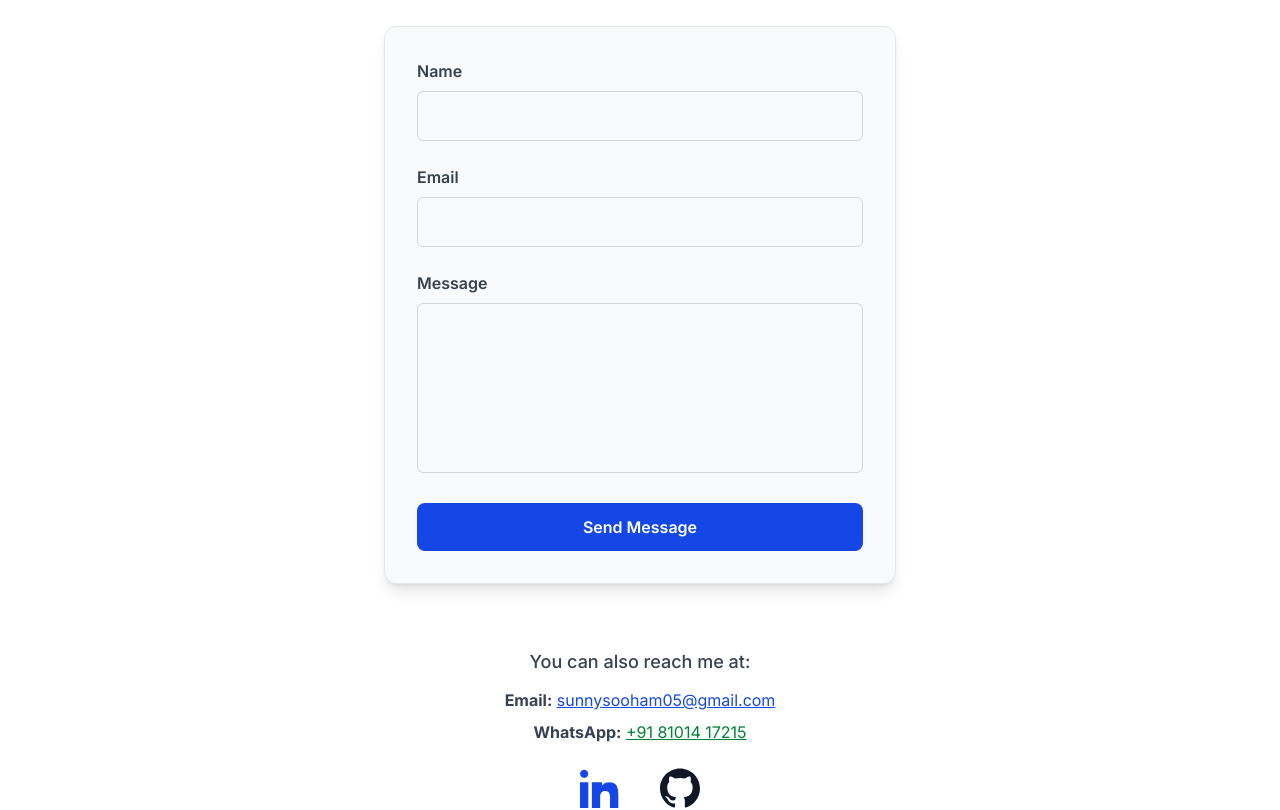
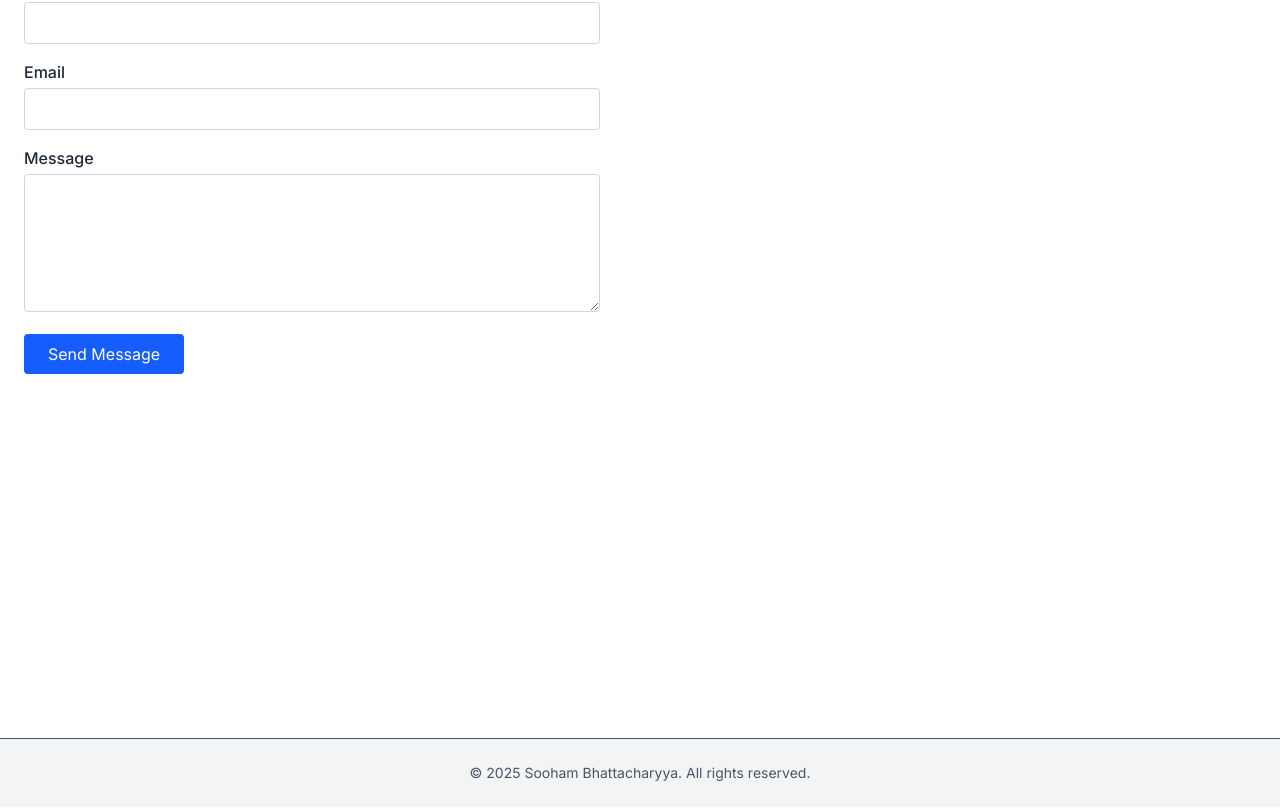
Before and after one commit to SoohamBhattacharyya/portfolio-site, a Next.js app: page /contact in a window 1280 px wide. Shown: the part 170-980 px from the top of the page. Built offline with nearby package versions, Linux system fonts and the light colour scheme.

Commit message:
Add Contact Form using Formspree

```diff
--- a/src/app/contact/page.tsx
+++ b/src/app/contact/page.tsx
@@ -3,137 +3,55 @@
 import { useState } from "react";
 
 export default function ContactPage() {
-  const [formData, setFormData] = useState({ name: "", email: "", message: "" });
-  const [status, setStatus] = useState("");
+  const [status, setStatus] = useState("idle");
 
-  function handleChange(e: React.ChangeEvent<HTMLInputElement | HTMLTextAreaElement>) {
-    setFormData({ ...formData, [e.target.name]: e.target.value });
-  }
+  const handleSubmit = async (e: any) => {
+    e.preventDefault();
+    setStatus("sending");
 
-  function handleSubmit(e: React.FormEvent) {
-    e.preventDefault();
-    setStatus("Sending...");
-    setTimeout(() => {
-      setStatus("Thank you! Your message has been sent.");
-      setFormData({ name: "", email: "", message: "" });
-    }, 1500);
-  }
+    const form = new FormData(e.target);
+    const res = await fetch("https://formspree.io/f/xvgrpnyv", {
+      method: "POST",
+      body: form,
+      headers: {
+        Accept: "application/json",
+      },
+    });
+
+    if (res.ok) {
+      setStatus("sent");
+    } else {
+      setStatus("error");
+    }
+  };
 
   return (
-    <main className="min-h-screen p-12 bg-white text-gray-800 flex flex-col items-center">
-      <h1 className="text-5xl font-extrabold mb-10 tracking-wide text-center text-blue-700">
-        Contact Me
-      </h1>
+    <main className="min-h-screen p-6 bg-white text-gray-800">
+      <h1 className="text-3xl font-bold mb-6">Contact Me</h1>
 
-      <form
-        onSubmit={handleSubmit}
-        className="w-full max-w-lg bg-gray-50 p-8 rounded-xl shadow-lg border border-gray-200"
-      >
-        <label className="block mb-6">
-          <span className="block mb-2 font-semibold text-gray-700">Name</span>
-          <input
-            type="text"
-            name="name"
-            required
-            value={formData.name}
-            onChange={handleChange}
-            className="w-full px-4 py-3 rounded-md border border-gray-300 focus:outline-none focus:ring-2 focus:ring-blue-600 transition"
-          />
-        </label>
+      <form onSubmit={handleSubmit} className="max-w-xl space-y-4">
+        <div>
+          <label className="block mb-1 font-medium">Name</label>
+          <input type="text" name="name" required className="w-full border border-gray-300 px-4 py-2 rounded" />
+        </div>
 
-        <label className="block mb-6">
-          <span className="block mb-2 font-semibold text-gray-700">Email</span>
-          <input
-            type="email"
-            name="email"
-            required
-            value={formData.email}
-            onChange={handleChange}
-            className="w-full px-4 py-3 rounded-md border border-gray-300 focus:outline-none focus:ring-2 focus:ring-blue-600 transition"
-          />
-        </label>
+        <div>
+          <label className="block mb-1 font-medium">Email</label>
+          <input type="email" name="email" required className="w-full border border-gray-300 px-4 py-2 rounded" />
+        </div>
 
-        <label className="block mb-6">
-          <span className="block mb-2 font-semibold text-gray-700">Message</span>
-          <textarea
-            name="message"
-            rows={6}
-            required
-            value={formData.message}
-            onChange={handleChange}
-            className="w-full px-4 py-3 rounded-md border border-gray-300 focus:outline-none focus:ring-2 focus:ring-blue-600 transition resize-none"
-          ></textarea>
-        </label>
+        <div>
+          <label className="block mb-1 font-medium">Message</label>
+          <textarea name="message" rows={5} required className="w-full border border-gray-300 px-4 py-2 rounded" />
+        </div>
 
-        <button
-          type="submit"
-          className="w-full bg-blue-700 text-white py-3 rounded-lg hover:bg-blue-800 transition font-semibold"
-        >
-          Send Message
+        <button type="submit" className="bg-blue-600 text-white px-6 py-2 rounded hover:bg-blue-700 transition">
+          {status === "sending" ? "Sending..." : "Send Message"}
         </button>
+
+        {status === "sent" && <p className="text-green-600">Thanks! Your message was sent.</p>}
+        {status === "error" && <p className="text-red-600">Oops! Something went wrong.</p>}
       </form>
-
-      {status && (
-        <p className="mt-6 text-center text-green-700 font-semibold text-lg">{status}</p>
-      )}
-
-      <section className="mt-16 max-w-md text-center text-gray-700">
-        <p className="mb-3 text-lg font-medium">You can also reach me at:</p>
-        <p className="mb-2">
-          <strong>Email:</strong>{" "}
-          <a
-            href="mailto:sunnysooham05@gmail.com"
-            className="text-blue-700 underline hover:text-blue-900"
-          >
-            sunnysooham05@gmail.com
-          </a>
-        </p>
-        <p className="mb-6">
-          <strong>WhatsApp:</strong>{" "}
-          <a
-            href="https://wa.me/918101417215"
-            target="_blank"
-            rel="noopener noreferrer"
-            className="text-green-700 underline hover:text-green-900"
-          >
-            +91 81014 17215
-          </a>
-        </p>
-
-        <div className="flex justify-center space-x-10 text-3xl">
-          <a
-            href="https://www.linkedin.com/in/sooham-bhattacharyya-a90424228"
-            target="_blank"
-            rel="noopener noreferrer"
-            aria-label="LinkedIn"
-            className="text-blue-700 hover:text-blue-900 transition"
-          >
-            <svg
-              className="w-10 h-10"
-              fill="currentColor"
-              viewBox="0 0 24 24"
-            >
-              <path d="M4.98 3.5C4.98 4.88071 3.88071 6 2.5 6C1.11929 6 0 4.88071 0 3.5C0 2.11929 1.11929 1 2.5 1C3.88071 1 4.98 2.11929 4.98 3.5ZM0 8.5H5V24H0V8.5ZM8.5 8.5H13.26V10.52H13.33C13.94 9.55 15.34 8.5 17.54 8.5C22.2 8.5 23 11.67 23 16.3V24H18V17.62C18 15.42 17.53 13.75 15.16 13.75C12.8 13.75 12.09 15.4 12.09 17.46V24H7.13V8.5H8.5Z" />
-            </svg>
-          </a>
-
-          <a
-            href="https://github.com/SoohamBhattacharyya"
-            target="_blank"
-            rel="noopener noreferrer"
-            aria-label="GitHub"
-            className="text-gray-900 hover:text-black transition"
-          >
-            <svg
-              className="w-10 h-10"
-              fill="currentColor"
-              viewBox="0 0 24 24"
-            >
-              <path d="M12 0.297C5.37 0.297 0 5.667 0 12.297C0 17.583 3.438 22.092 8.205 23.682C8.805 23.792 9.025 23.422 9.025 23.102C9.025 22.812 9.015 22.092 9.01 21.122C5.672 21.792 4.968 19.392 4.968 19.392C4.422 18.042 3.633 17.682 3.633 17.682C2.546 16.962 3.717 16.972 3.717 16.972C4.922 17.052 5.56 18.212 5.56 18.212C6.633 20.012 8.342 19.492 9.05 19.182C9.158 18.422 9.47 17.922 9.82 17.612C7.152 17.312 4.344 16.262 4.344 11.582C4.344 10.252 4.824 9.162 5.62 8.312C5.496 8.012 5.076 6.802 5.74 5.102C5.74 5.102 6.722 4.782 8.995 6.352C9.942 6.102 10.95 5.982 11.958 5.982C12.966 5.982 13.974 6.102 14.922 6.352C17.194 4.782 18.174 5.102 18.174 5.102C18.84 6.802 18.42 8.012 18.3 8.312C19.1 9.162 19.576 10.252 19.576 11.582C19.576 16.272 16.76 17.31 14.086 17.602C14.528 17.982 14.924 18.722 14.924 19.832C14.924 21.462 14.91 22.792 14.91 23.102C14.91 23.422 15.126 23.8 15.732 23.682C20.5 22.092 24 17.582 24 12.297C24 5.667 18.627 0.297 12 0.297Z" />
-            </svg>
-          </a>
-        </div>
-      </section>
     </main>
   );
 }
```
